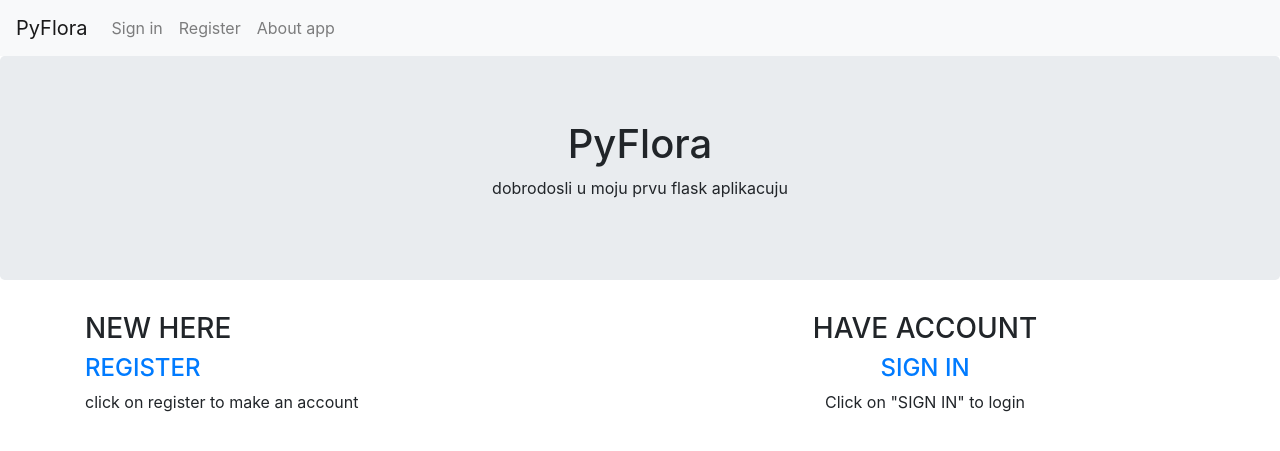
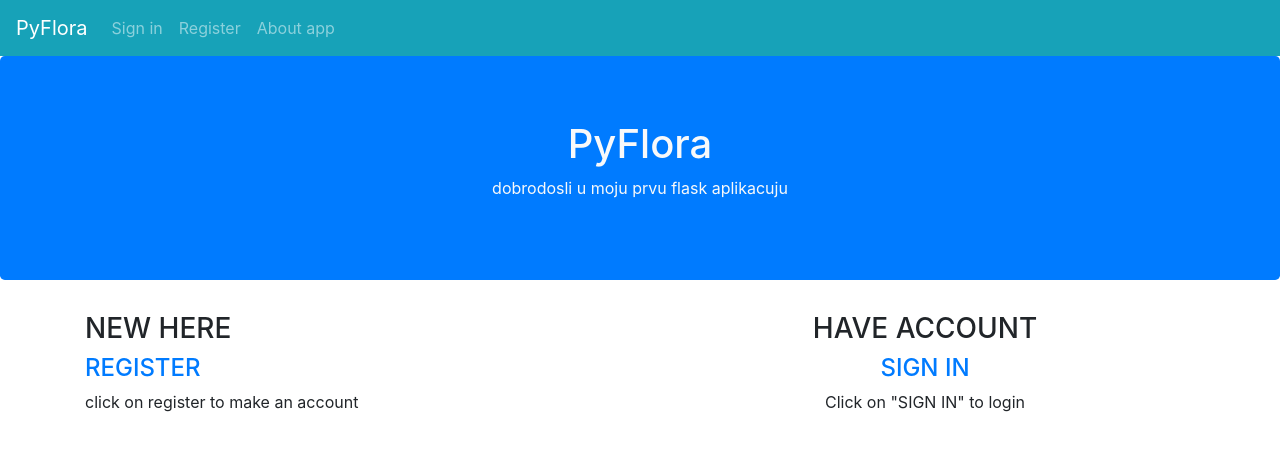
Before and after one commit to marcetalazar/seminarski-rad, a Flask app: page / in a window 1280 px wide. Shown: the top 451 px of the page. Run offline with Flask 3, Linux system fonts and the light colour scheme; some libraries are stand-ins or nearby versions.

Commit message:
dodan jedan user i poboljsan UI

```diff
--- a/seminarski_rad/app/routes.py
+++ b/seminarski_rad/app/routes.py
@@ -68,4 +68,6 @@ def profile():
 @app.route('/edit_profile',methods=['GET','POST'])
 def edit_profile():
     form=EditProfileForm()
+    if form.validate_on_submit():
+        pass
     return render_template('edit_profile.html',title='Edit profile')
--- a/seminarski_rad/app/templates/header.html
+++ b/seminarski_rad/app/templates/header.html
@@ -22,7 +22,7 @@
     </head>
     <body>
         <!--navigation bar-->
-        <nav class="navbar navbar-expand-lg navbar-light bg-light">
+        <nav class="navbar navbar-expand-lg navbar-dark bg-info">
             <a class="navbar-brand" href="{{ url_for('index') }}">PyFlora</a>
             <div class="collapse navbar-collapse" id="navbarNav">
               <ul class="navbar-nav">
--- a/seminarski_rad/app/templates/index.html
+++ b/seminarski_rad/app/templates/index.html
@@ -1,17 +1,18 @@
 {% extends 'header.html' %}
 {% block content %}
-<div class="jumbotron text-center">
+<div class="jumbotron text-center bg bg-primary text-light">
+
         <h1>PyFlora</h1>
         <p>dobrodosli u moju prvu flask aplikacuju</p>
 </div>
 <div class="container">
         <div class="row">
-          <div class="col-lg-6">
+          <div class="col-lg-6 bg bg-gradient-primary">
             <h3>NEW HERE</h3>
             <h4> <a href="{{url_for('register_user')}}">REGISTER</a></h4>
             <p>click on register to make an account</p>
           </div>
-          <div class="col-lg-6 text-center">
+          <div class="col-lg-6 text-center bg bg-gradient-light">
             <h3>HAVE ACCOUNT</h3>
             <h4> <a href="{{url_for('sign_in')}}">SIGN IN</a></h4>
             <p>Click on "SIGN IN" to login </p>
```
Also changed, not shown: seminarski_rad/app/templates/edit_profile.html (+6 -6 lines), seminarski_rad/app.db.
